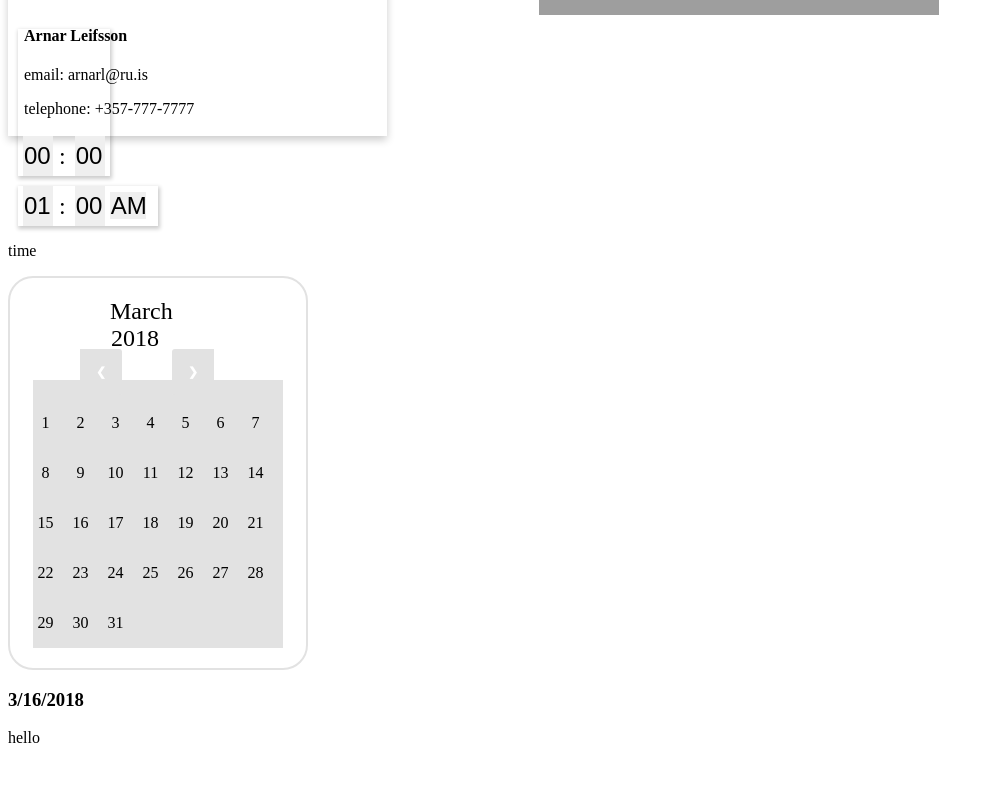
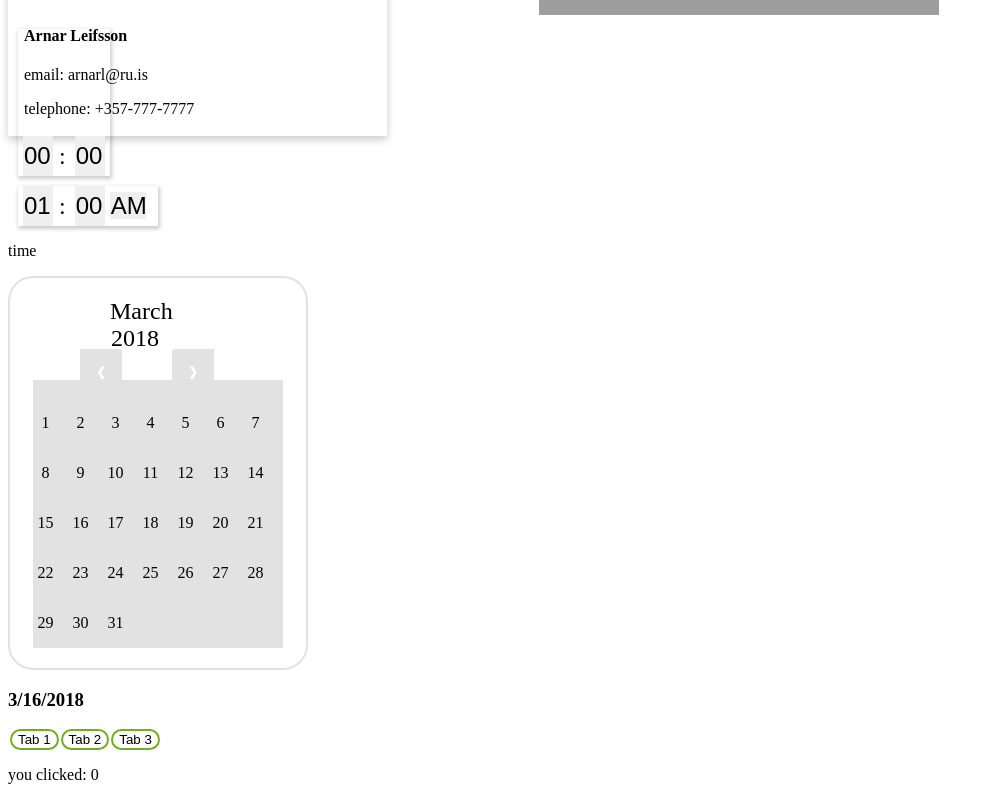
Before and after one commit to BjarkiHrafn/Veff2_Assignment5, a React app: page / in a window 1280 px wide. Shown: the part 714-1514 px from the top of the page, without its empty margins (0-997 px from the left). Before the commit the page ends 1469 px from the top, so only its background shows below. Built offline with nearby package versions, Linux system fonts and the light colour scheme; grey boxes are pictures that could not be loaded.

Commit message:
modal finished

```diff
--- a/src/App.js
+++ b/src/App.js
@@ -24,7 +24,7 @@ class App extends React.Component {
     constructor(props) {
         super(props);
         this.state = {
-            isOpen: false,
+            isOpen: true,
             time: 'time',
             date: new Date(),
             tab: 0,
@@ -33,6 +33,7 @@ class App extends React.Component {
         this.openModal = this.openModal.bind(this);
         this.closeModal = this.closeModal.bind(this);
     }
+
 
     openModal() {
         this.setState({isOpen: true});
@@ -53,8 +54,7 @@ class App extends React.Component {
         return (
             <div>
                 <h1>Modal</h1>
-                <button onClick = {this.openModal}>open zel modal</button>
-                {this.state.isOpen &&
+
                 <Modal
                     isOpen = {this.state.isOpen}
                     onClose = {() => this.setState({ isOpen: false })}>
@@ -62,7 +62,7 @@ class App extends React.Component {
                     <Modal.Body>My Modal Body</Modal.Body>
                     <Modal.Footer>My Modal Footer</Modal.Footer>
                 </Modal>
-                }
+
 
                 <Progressbar
                     progress={25}
@@ -149,15 +149,21 @@ class App extends React.Component {
                 <h3>{day.toLocaleDateString()}</h3>
 
                 <Tabs
-                    theme = "dark"
+                    theme = "light"
                     layout = "horizontal"
                     onSelect = {newTab => this.setState({ tab: newTab })}
                     currentSelectedTab = { this.state.tab }>
                     <Tab selectionKey = {1} title = "Tab 1">
                         Content 1
                     </Tab>
+                    <Tab selectionKey = {2} title = "Tab 2">
+                        Content 2
+                    </Tab>
+                    <Tab selectionKey = {3} title = "Tab 3">
+                        Content 3
+                    </Tab>
                 </Tabs>
-
+                <p>you clicked: {this.state.tab}</p>
             </div>
         );
     }
--- a/src/Components/DatePicker/DatePicker.js
+++ b/src/Components/DatePicker/DatePicker.js
@@ -23,7 +23,6 @@ class DatePicker extends React.Component {
 
     componentWillMount() {
         var initialDate = new Date();
-        console.log(initialDate.getMonth());
         this.setState({
             currentMonth: initialDate.getMonth(),
             currentYear: initialDate.getFullYear()
@@ -114,8 +113,6 @@ class DatePicker extends React.Component {
         const totalDays = new Date(this.state.currentYear, this.state.currentMonth+1, 0).getDate();
         //console.log(new Date(year, month, 31).toLocaleDateString());
         //var arr = Array.apply(1, {length: totalDays+1}).map(Number.call, Number);
-        console.log("month: ", month);
-        console.log("total days: ", totalDays);
 
         var arr = [];
         for(let i = 0; i <= totalDays; i++) {
@@ -152,4 +149,8 @@ DatePicker.propTypes = {
     locale: PropTypes.string.isRequired,
 }
 
+DatePicker.defaultProps = {
+    locale: 'is-IS'
+}
+
 export default DatePicker;
--- a/src/Components/Modal/Modal.js
+++ b/src/Components/Modal/Modal.js
@@ -8,15 +8,31 @@ class Modal extends React.Component{
 
     constructor(props) {
         super(props);
+
+        this.state = {
+            openModal: false
+        }
+        this.closeModal = this.closeModal.bind(this);
+    }
+
+    closeModal() {
+        this.props.onClose;
     }
 
     render() {
-        return (
-            <div className = {styles.modal}>
-                <span className = {styles.close} onClick = {this.props.onClose}>&times;</span>
-                <div className = {styles.modalContent}>{this.props.children}</div>
-            </div>
-        );
+
+        if(this.state.openModal) {
+            return (
+                <div className = {styles.modal}>
+                    <span className = {styles.close} onClick = { () => { this.setState({ openModal: false }); this.props.onClose() ; } }>&times;</span>
+                    <div className = {styles.modalContent}>{this.props.children}</div>
+                </div>
+            );
+        } else {
+            return(
+                <button onClick = {() => { this.setState({ openModal: true }) }}>open zel modal</button>
+            )
+        }
     }
 
 };
@@ -32,6 +48,7 @@ Modal.Body = (props) => {
     return (
         <div>{props.children}</div>
     )
+
 };
 
 Modal.Footer = (props) => {
@@ -47,4 +64,8 @@ Modal.propTypes = {
     children: PropTypes.node.isRequired,
 };
 
+Modal.defaultProps = {
+    isOpen: false
+}
+
 export default Modal;
--- a/src/Components/Tabs/Tab.js
+++ b/src/Components/Tabs/Tab.js
@@ -1,21 +1,15 @@
 import React from 'react';
 import PropTypes from 'prop-types';
+import styles from './Tabs.css';
 
-export default class Tab extends React.Component {
-    constructor(props) {
-        super(props);
-    }
+const Tab = ({selectionKey, title, theme, layout}) => {
 
-    render() {
-        return(
-            <div>
-                hello
-            </div>
-        )
-    }
+    return(
+        <button className = {`${styles[`${theme}`]} ${styles[`${layout}`]}`}>
+            {title}
+        </button>
+    )
 
 };
 
-Tab.propTypes = {
-    selectionKey: PropTypes.number.isRequired,
-}
+export default Tab;
--- /dev/null
+++ b/src/Components/Tabs/Tabs.css
@@ -0,0 +1,39 @@
+
+.tabContainer {
+    color: blue;
+}
+
+.tab {
+
+}
+
+.dark {
+    color: white;
+    background-color: black;
+    margin-left: 2px;
+    border: none;
+}
+
+.dark:focus {
+    background-color: #616161 ;
+}
+
+.light {
+    color: black;
+    background-color: white;
+    margin-left: 2px;
+    border-radius: 25px;
+    border: 2px solid #73AD21;
+}
+
+.light:focus {
+    background-color: #DFDFDF;
+}
+
+.horizontal {
+
+}
+
+.vertical {
+    display: block;
+}
--- a/src/Components/Tabs/Tabs.js
+++ b/src/Components/Tabs/Tabs.js
@@ -1,15 +1,27 @@
 import React from 'react';
 import PropTypes from 'prop-types';
 import Tab from './Tab';
+import styles from './Tabs.css';
 
 class Tabs extends React.Component {
     constructor(props) {
         super(props);
+
     }
 
+
     render() {
+        const child = this.props.children;
+
         return(
-            <Tab selectionKey = {this.props.currentSelectedTab}/>
+            <div>
+                {this.props.children.map((tab, index) =>
+                    <span key = {index} className = {styles.tabContainer} onClick = {() => { this.props.onSelect(index); }}>
+                        <Tab selectionKey = {this.props.currentSelectedTab} title = { this.props.children[index].props.title } theme = {this.props.theme} layout = {this.props.layout}/>
+                    </span>
+                )}
+
+            </div>
         )
     }
 }
@@ -18,7 +30,11 @@ Tabs.propTypes = {
     theme: PropTypes.string.isRequired,
     layout: PropTypes.string.isRequired,
     onSelect: PropTypes.func.isRequired,
-    currentSelectedTab: PropTypes.number.isRequired
+    currentSelectedTab: PropTypes.number.isRequired,
 }
 
+Tabs.defaultProps = {
+    theme: 'light',
+    layout: 'horizontal',
+}
 export default Tabs;
```
